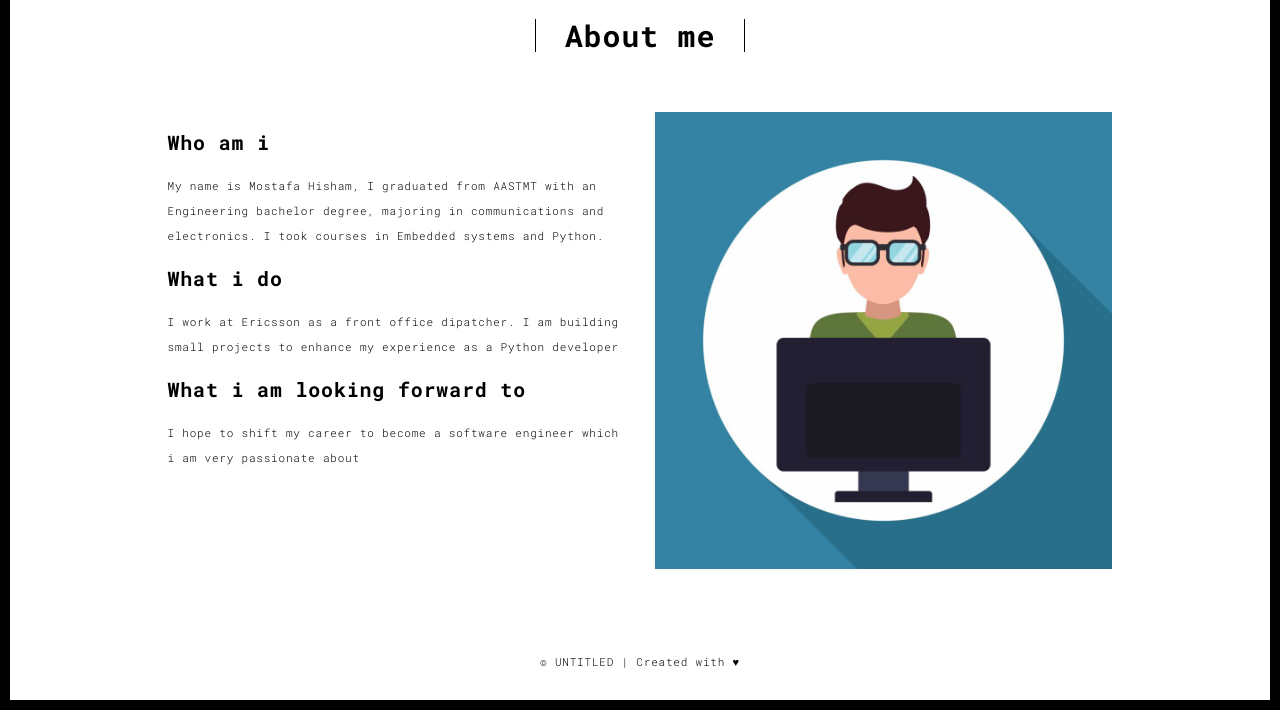
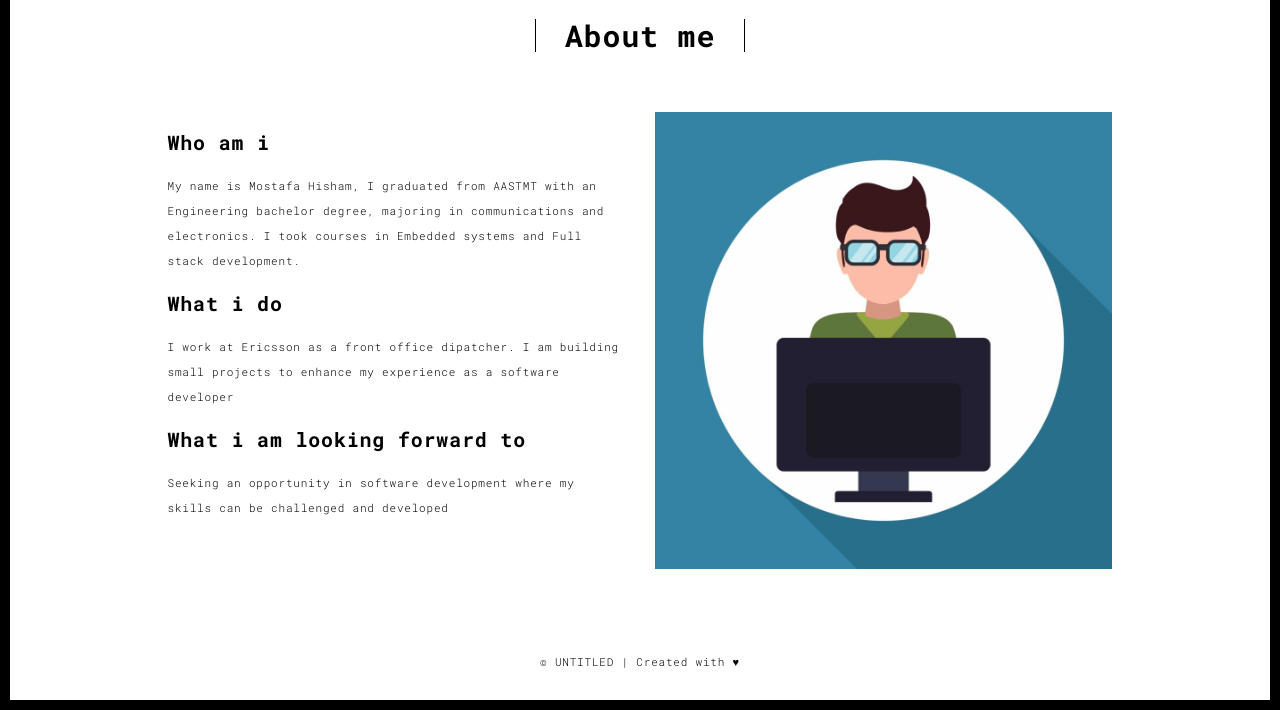
Before and after one commit to mostafahisham10/portfo, a Flask app: page /about.html in a window 1280 px wide. Shown: the part 90-800 px from the top of the page. Run offline with Flask 2, Linux system fonts and the light colour scheme; some libraries are stand-ins or nearby versions.

Commit message:
Changed about me

```diff
--- a/templates/about.html
+++ b/templates/about.html
@@ -17,7 +17,8 @@
 
   <title>Title page</title>
 
-<link href="./static/main.3f6952e4.css" rel="stylesheet"></head>
+  <link href="./static/main.3f6952e4.css" rel="stylesheet">
+</head>
 
 <body class="">
   <div id="site-border-left"></div>
@@ -28,7 +29,8 @@
   <header>
     <nav class="navbar  navbar-fixed-top navbar-default">
       <div class="container">
-        <button type="button" class="navbar-toggle collapsed" data-toggle="collapse" data-target="#navbar-collapse" aria-expanded="false">
+        <button type="button" class="navbar-toggle collapsed" data-toggle="collapse" data-target="#navbar-collapse"
+          aria-expanded="false">
           <span class="sr-only">Toggle navigation</span>
           <span class="icon-bar"></span>
           <span class="icon-bar"></span>
@@ -64,13 +66,13 @@
                   <h3>Who am i</h3>
                   <p>My name is Mostafa Hisham, I graduated from AASTMT with an Engineering bachelor degree,
                     majoring in communications and electronics.
-                  I took courses in Embedded systems and Python.</p>
+                    I took courses in Embedded systems and Full stack development.</p>
                   <h3>What i do</h3>
                   <p>I work at Ericsson as a front office dipatcher. I am building small projects to enhance
-                  my experience as a Python developer</p>
+                    my experience as a software developer</p>
                   <h3>What i am looking forward to</h3>
-                  <p>I hope to shift my career to become a software engineer which i am
-                  very passionate about</p>
+                  <p>Seeking an opportunity in software development where my skills can be challenged and
+                    developed</p>
                 </div>
                 <div class="col-xs-12 col-md-6">
                   <img src="./static/assets/images/profile.jpg" class="img-responsive" alt="">
@@ -115,6 +117,8 @@
   ga('send', 'pageview');
 </script>
 
---> <script type="text/javascript" src="./static/main.70a66962.js"></script></body>
+-->
+  <script type="text/javascript" src="./static/main.70a66962.js"></script>
+</body>
 
 </html>
--- a/templates/index.html
+++ b/templates/index.html
@@ -58,7 +58,7 @@
               <h1>Hello,<br>
                 <span id="typed-strings">
                   <span>I'm Mostafa Hisham</span>
-                  <span>Python developer</span>
+                  <span>I'm a software developer</span>
                 </span>
                 <span id="typed"></span>
               </h1>
```
Also changed, not shown: 1 other file. Lines whose indentation alone changed are shown as unchanged.
